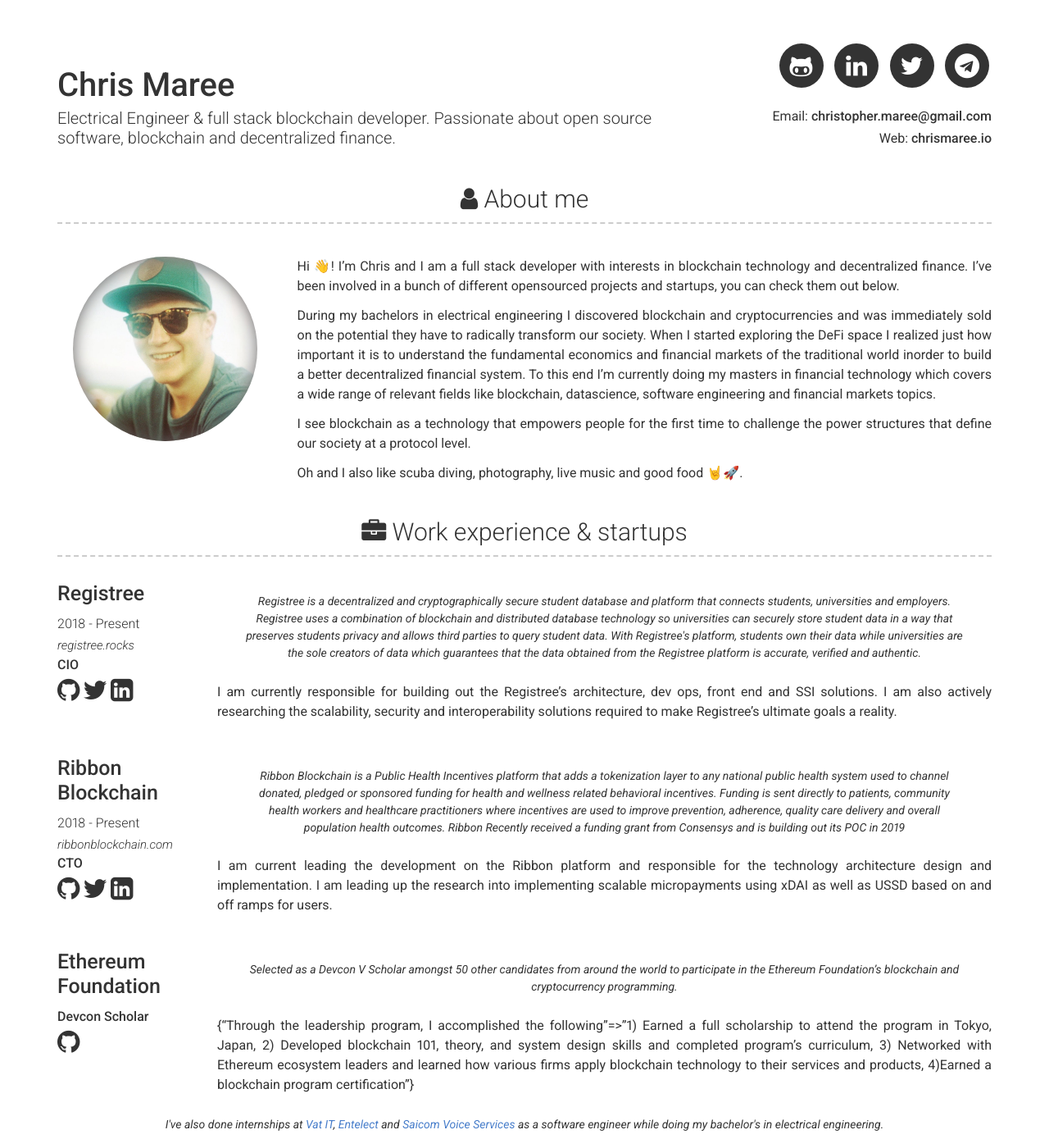
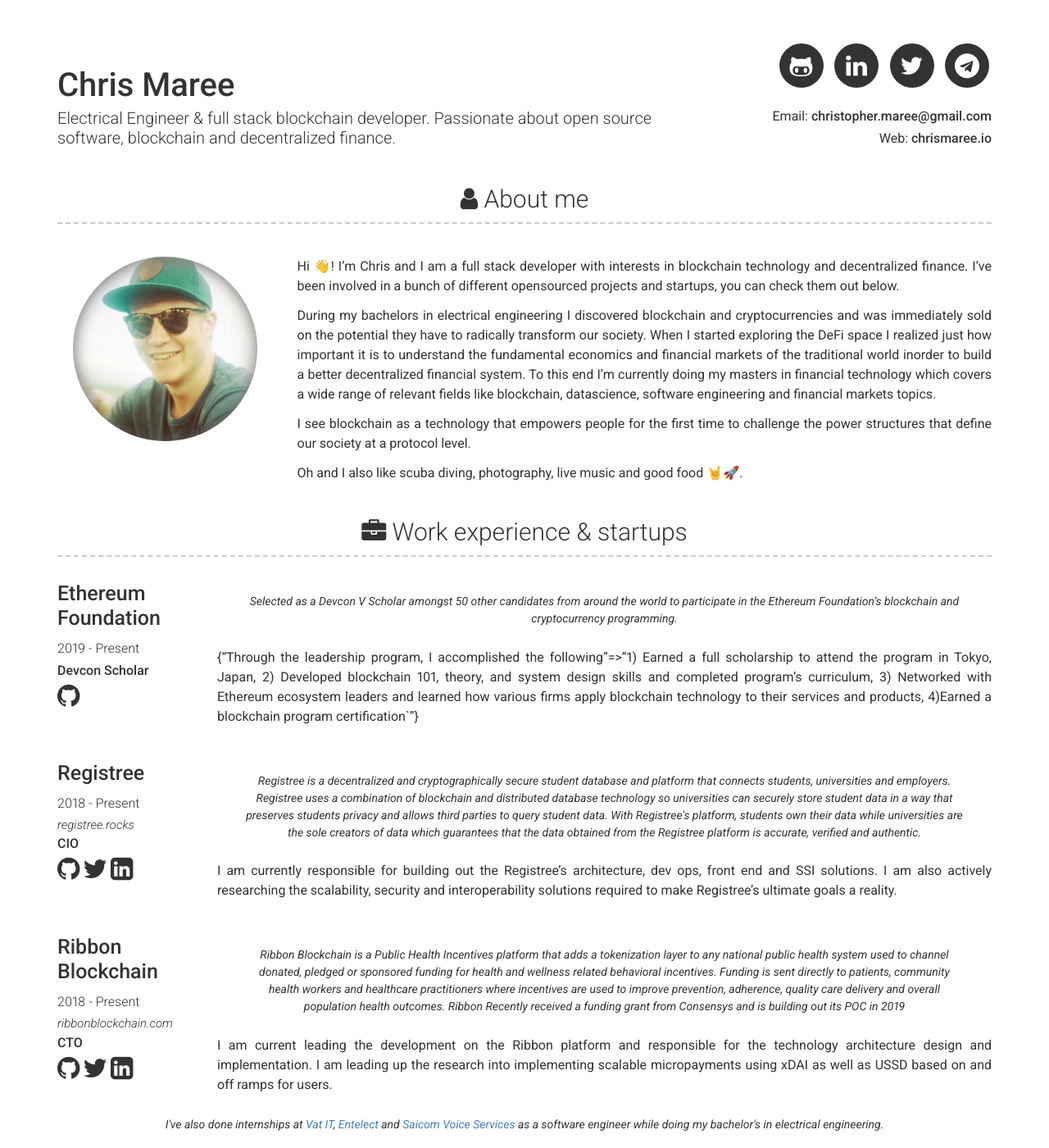
Before and after one commit to chrismaree/PersonalWebsite, a Jekyll site: the page built from index.md, in a window 1280 px wide and 1400 px high. Shown: the whole window at 82% size. Built offline with Jekyll 4.4.1, drawn with Linux system fonts in a browser that asks for light colours; some of the changed lines change nothing that is shown.

Commit message:
Order change

```diff
--- a/_data/experience.yml
+++ b/_data/experience.yml
@@ -1,4 +1,11 @@
 # Experience template
+- company: Ethereum Foundation
+  dates: 2019 - Present
+  job_title:  Devcon Scholar
+  quote: >
+   Selected as a Devcon V Scholar amongst 50 other candidates from around the world to participate in the Ethereum Foundation’s blockchain and cryptocurrency programming.
+  description:
+   Through the leadership program, I accomplished the following: 1) Earned a full scholarship to attend the program in Tokyo, Japan, 2) Developed blockchain 101, theory, and system design skills and completed program’s curriculum, 3) Networked with Ethereum ecosystem leaders and learned how various firms apply blockchain technology to their services and products, 4)Earned a blockchain program certification`
 - company: Registree
   link: registree.rocks
   job_title: CIO
@@ -21,9 +28,3 @@
   description: | # this will include new lines to allow paragraphs
    I am current leading the development on the Ribbon platform and responsible for the technology architecture design and implementation. I am leading up the research into implementing scalable micropayments using xDAI as well as USSD based on and off ramps for users.
   linkedin: ribbonblockchain
-- company: Ethereum Foundation
-  job_title:  Devcon Scholar
-  quote: >
-   Selected as a Devcon V Scholar amongst 50 other candidates from around the world to participate in the Ethereum Foundation’s blockchain and cryptocurrency programming.
-  description:
-   Through the leadership program, I accomplished the following: 1) Earned a full scholarship to attend the program in Tokyo, Japan, 2) Developed blockchain 101, theory, and system design skills and completed program’s curriculum, 3) Networked with Ethereum ecosystem leaders and learned how various firms apply blockchain technology to their services and products, 4)Earned a blockchain program certification
```
